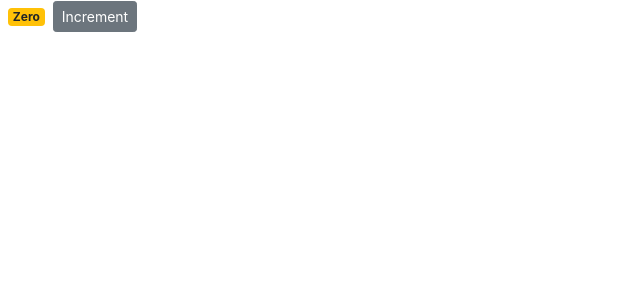
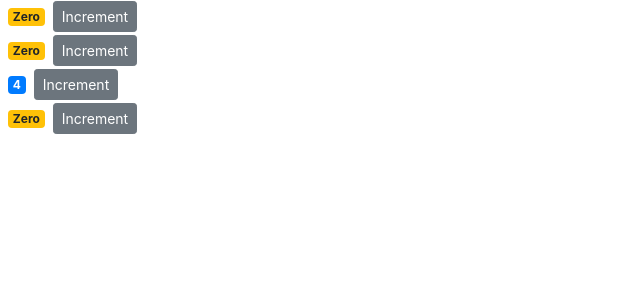
Before and after one commit to NathanielNat/react-shop-cart, a React (Create React App) app: page / in a window 1280 px wide. Shown: the top 300 px of the page, without its empty margins (0-640 px from the left). Built offline with nearby package versions, Linux system fonts and the light colour scheme.

Commit message:
passing arguments

```diff
--- a/src/components/counter.jsx
+++ b/src/components/counter.jsx
@@ -2,49 +2,44 @@
 
 class Counter extends Component {
   state = {
-    count: 0,
-    tags: [],
+    value: this.props.value
+
   };
   styles = {
     fontSize: 10,
     fontWeight: "bold",
   };
 
-  constructor(){
-      super();
-      // bind handle increment function
-    //  this.handleIncrement =   this.handleIncrement.bind(this);
-  }
+
 
   handleIncrement = () => {
-    this.setState({
-        count: this.state.count+1
-    })
+    this.setState({ value: this.state.value+1 });
   }
 
   render() {
+
     return (
-      <>
+
+      <div>
         <span className={this.getBadgeClasses()}>{this.formatCount()}</span>
         <button
           onClick={this.handleIncrement}
-          className="btn btn-secondary btn-sm"
-        >
+          className="btn btn-secondary btn-sm">
           Increment
         </button>
-      </>
+      </div>
     );
   }
 
   getBadgeClasses() {
     let classes = "badge m-2 badge-";
-    classes += this.state.count === 0 ? "warning" : "primary";
+    classes += this.state.value === 0 ? "warning" : "primary";
     return classes;
   }
 
   formatCount() {
-    const { count } = this.state;
-    return count === 0 ? "Zero" : count;
+    const { value } = this.state;
+    return value === 0 ? "Zero" : value;
   }
 }
 
--- /dev/null
+++ b/src/components/counters.jsx
@@ -0,0 +1,23 @@
+import React, { Component } from "react";
+import Counter from "./counter";
+class Counters extends Component {
+  state = {
+    counters: [
+      { id: 1, value: 0 },
+      { id: 2, value: 0 },
+      { id: 3, value: 4 },
+      { id: 4, value: 0 },
+    ],
+  };
+  render() {
+    return (
+      <div>
+        {this.state.counters.map((counter) => (
+          <Counter key={counter.id}  value={counter.value} />
+        ))}
+      </div>
+    );
+  }
+}
+
+export default Counters;
--- a/src/index.js
+++ b/src/index.js
@@ -3,6 +3,6 @@
 import './index.css';
 import App from './App';
 import 'bootstrap/dist/css/bootstrap.css';
-import Counter from './components/counter';
+import Counters from './components/counters';
 
-ReactDOM.render(<Counter/>,document.getElementById('root'));
+ReactDOM.render(<Counters/>,document.getElementById('root'));
```
